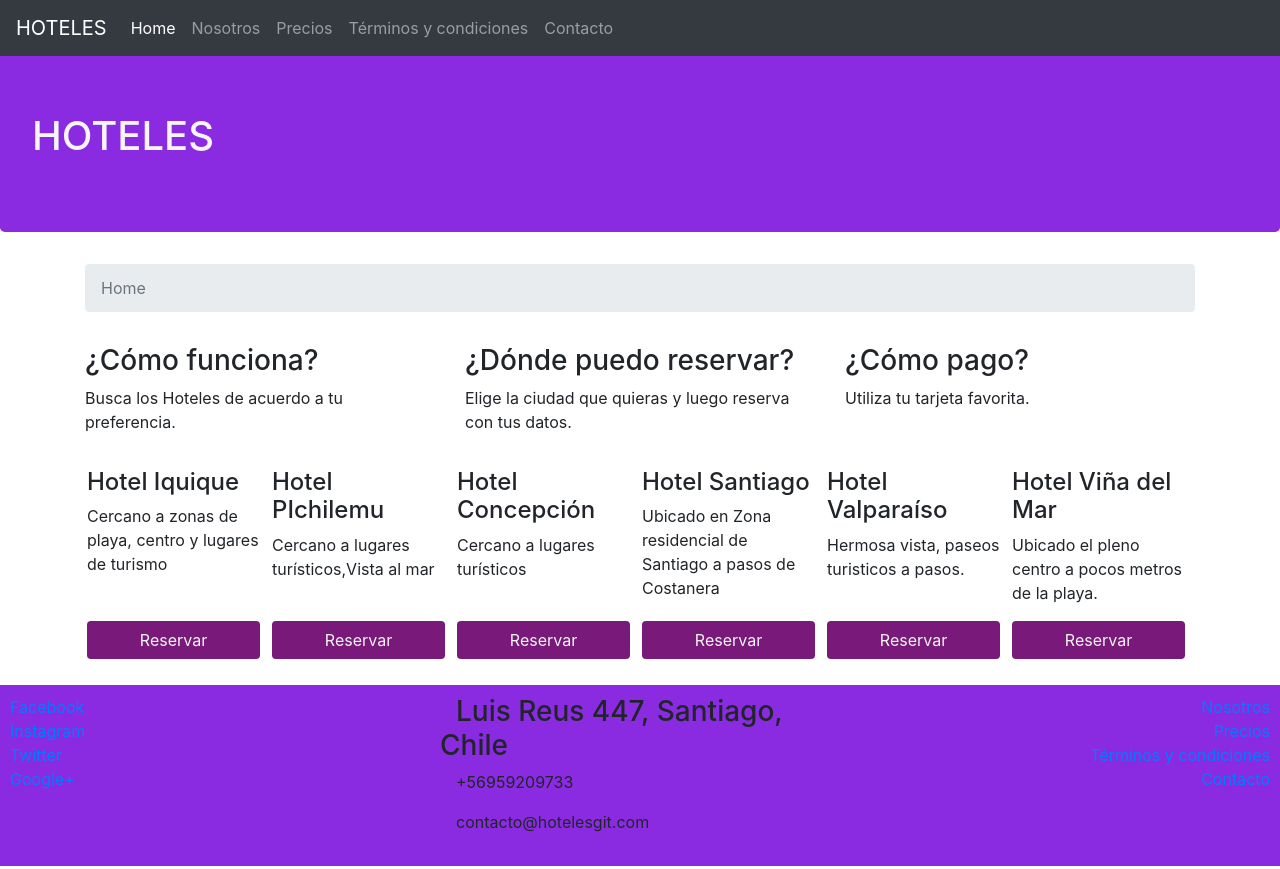
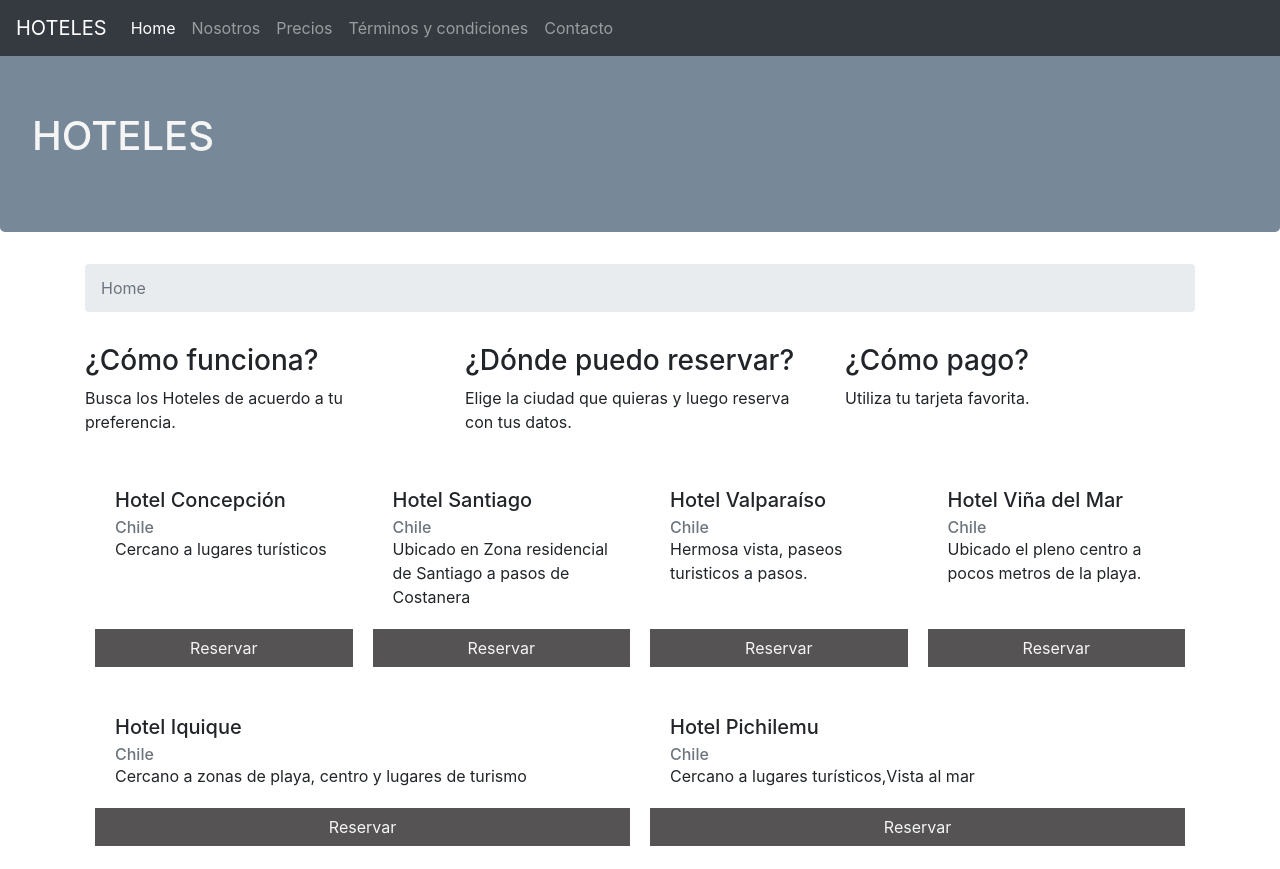
Before and after one commit to dmoraleschacn/Gu-a-hoteles-con-Bootstrap-4, a website: page index.html in a window 1280 px wide. Shown: the top 869 px of the page. Drawn offline with nearby package versions, Linux system fonts and the light colour scheme; a web font is replaced by a local one.

Commit message:
front end precios

```diff
--- a/estilo.css
+++ b/estilo.css
@@ -1,29 +1,34 @@
 .jumbotron {
-    background-color: blueviolet;
+    background-color: lightslategrey;
     color: whitesmoke;
     margin-top: 3rem;
 }
 
 .btn {
     color: whitesmoke;
-    background-color: rgb(121, 25, 121);
+    background-color: rgb(85, 83, 83);
 }
 
 footer {
     padding: 10px 10px 0 10px;
     margin-bottom: 0;
-    background-color: blueviolet;
+    background-color: lightslategrey;
     margin-top: 1rem;
 }
 
+a {
+    color: white;
+}
+
 .card-hotel {
-    flex: 1 150px;
+    flex: 1 15rem;
     padding: 2px 10px 10px 2px;
     margin-top: 1rem;
-    border: darkgrey;
+    border: rgba(75, 73, 73, 0.685);
 }
 
 .btn-reserva {
+    border-radius: 0%;
     width: 100%;
 }
 
--- a/index.html
+++ b/index.html
@@ -65,55 +65,62 @@
             </div>
         </div>
         <div class="d-flex flex-wrap flex-row-reverse">
-            <div class=" card-hotel d-flex flex-column justify-content-between">
-                <div>
-                    <h4>Hotel Viña del Mar</h4>
-                    <p>Ubicado el pleno centro a pocos metros de la playa.</p>
+            <div class="card card-hotel d-flex flex-column justify-content-between ml-2">
+                <div class="card-body">
+                    <h5 class="card-title">Hotel Viña del Mar</h4>
+                        <h6 class="card-subtitle text-muted">Chile</h5>
+                    <p class="card-text">Ubicado el pleno centro a pocos metros de la playa.</p>
                 </div>
                 <div>
                     <button class="btn btn-reserva">Reservar</button>
                 </div>
             </div>
-            <div class=" card-hotel d-flex flex-column justify-content-between">
-                <div>
-                    <h4>Hotel Valparaíso</h4>
-                    <p>Hermosa vista, paseos turisticos a pasos.</p>
+            <div class="card card-hotel d-flex flex-column justify-content-between ml-2">
+                <div class="card-body">
+                    <h5 class="card-title">Hotel Valparaíso</h4>
+                        <h6 class="card-subtitle text-muted">Chile</h5>
+                    <p class="card-text">Hermosa vista, paseos turisticos a pasos.</p>
                 </div>
                 <div>
                     <button class="btn btn-reserva">Reservar</button>
                 </div>
             </div>
-            <div class=" card-hotel d-flex flex-column justify-content-between">
-                <div>
-                    <h4>Hotel Santiago</h4>
-                    <p>Ubicado en Zona residencial de Santiago a pasos de Costanera</p>
+            <div class="card card-hotel d-flex flex-column justify-content-between ml-2">
+                <div class="card-body">
+                    <h5 class="card-title">Hotel Santiago</h4>
+                        <h6 class="card-subtitle text-muted">Chile</h5>
+                    <p class="card-text">Ubicado en Zona residencial de Santiago a pasos de Costanera</p>
                 </div>
                 <div>
                     <button class="btn btn-reserva">Reservar</button>
                 </div>
             </div>
-            <div class=" card-hotel d-flex flex-column justify-content-between">
-                <div>
-                    <h4>Hotel Concepción</h4>
-                    <p>Cercano a lugares turísticos</p>
+            <div class="card card-hotel d-flex flex-column justify-content-between ml-2">
+                <div class="card-body">
+                    <h5 class="card-title">Hotel Concepción</h4>
+                        <h6 class="card-subtitle text-muted">Chile</h5>
+                    <p class="card-text">Cercano a lugares turísticos</p>
                 </div>
                 <div>
                     <button class="btn btn-reserva">Reservar</button>
                 </div>
             </div>
-            <div class=" card-hotel d-flex flex-column justify-content-between">
-                <div>
-                    <h4>Hotel PIchilemu</h4>
-                    <p>Cercano a lugares turísticos,Vista al mar</p>
+            <div class="card card-hotel d-flex flex-column justify-content-between ml-2">
+                <div class="card-body">
+                    <h5 class="card-title">Hotel Pichilemu</h4>
+                        <h6 class="card-subtitle text-muted">Chile</h5>
+                    <p class="card-text">Cercano a lugares turísticos,Vista al mar</p>
                 </div>
                 <div>
                     <button class="btn btn-reserva">Reservar</button>
                 </div>
             </div>
-            <div class=" card-hotel d-flex flex-column justify-content-between">
-                <div>
-                    <h4>Hotel Iquique</h4>
-                    <p>Cercano a zonas de playa, centro y lugares de turismo</p>
+            <div class="card card-hotel d-flex flex-column justify-content-between ml-2">
+                <div class="card-body">
+                    <h5 class="card-title">Hotel Iquique</h4>
+
+                        <h6 class="card-subtitle text-muted">Chile</h5>
+                    <p class="card-text">Cercano a zonas de playa, centro y lugares de turismo</p>
                 </div>
                 <div>
                     <button class="btn btn-reserva">Reservar</button>
```
Also changed, not shown: precios.html (+19 -4 lines).
